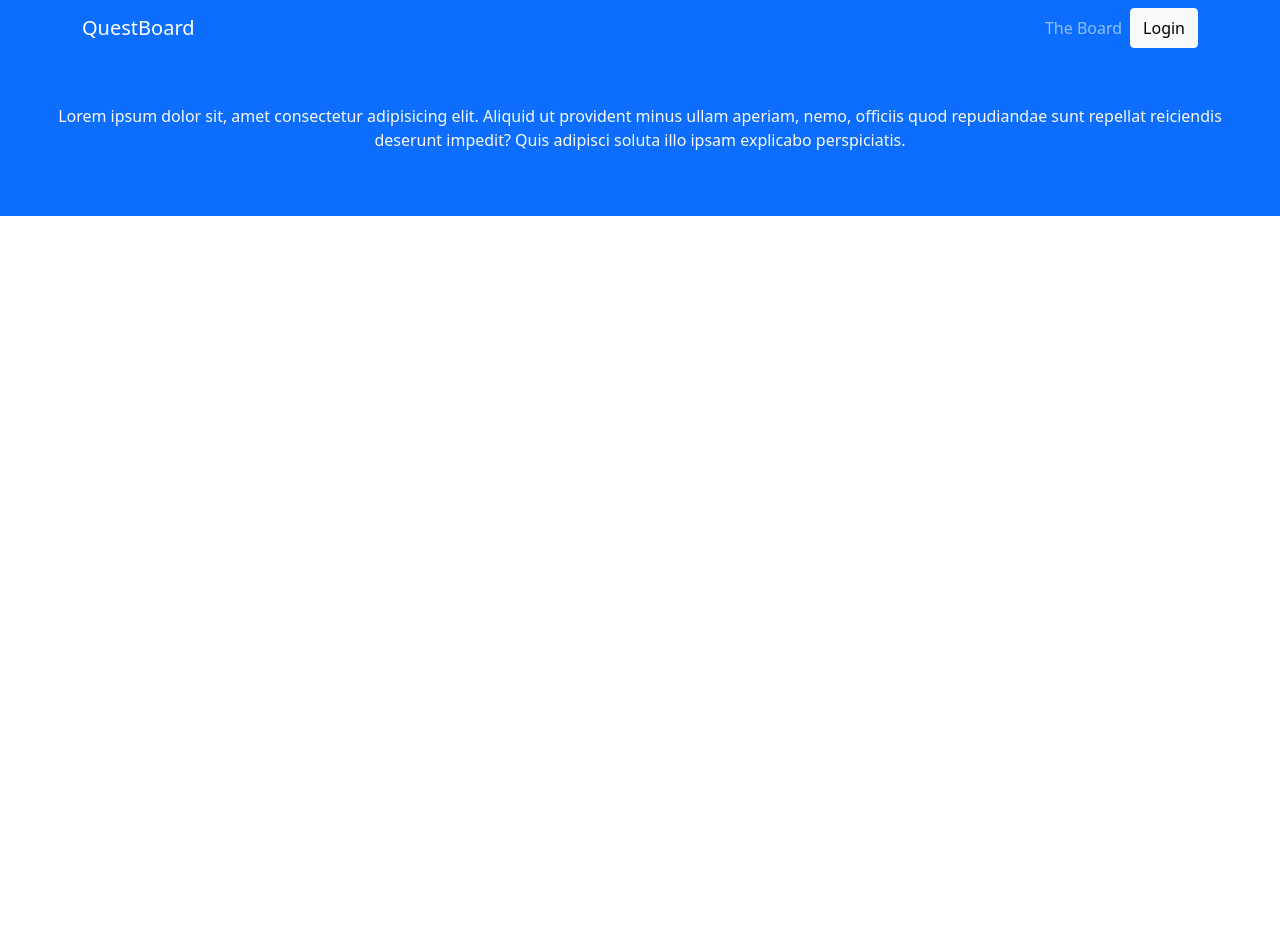
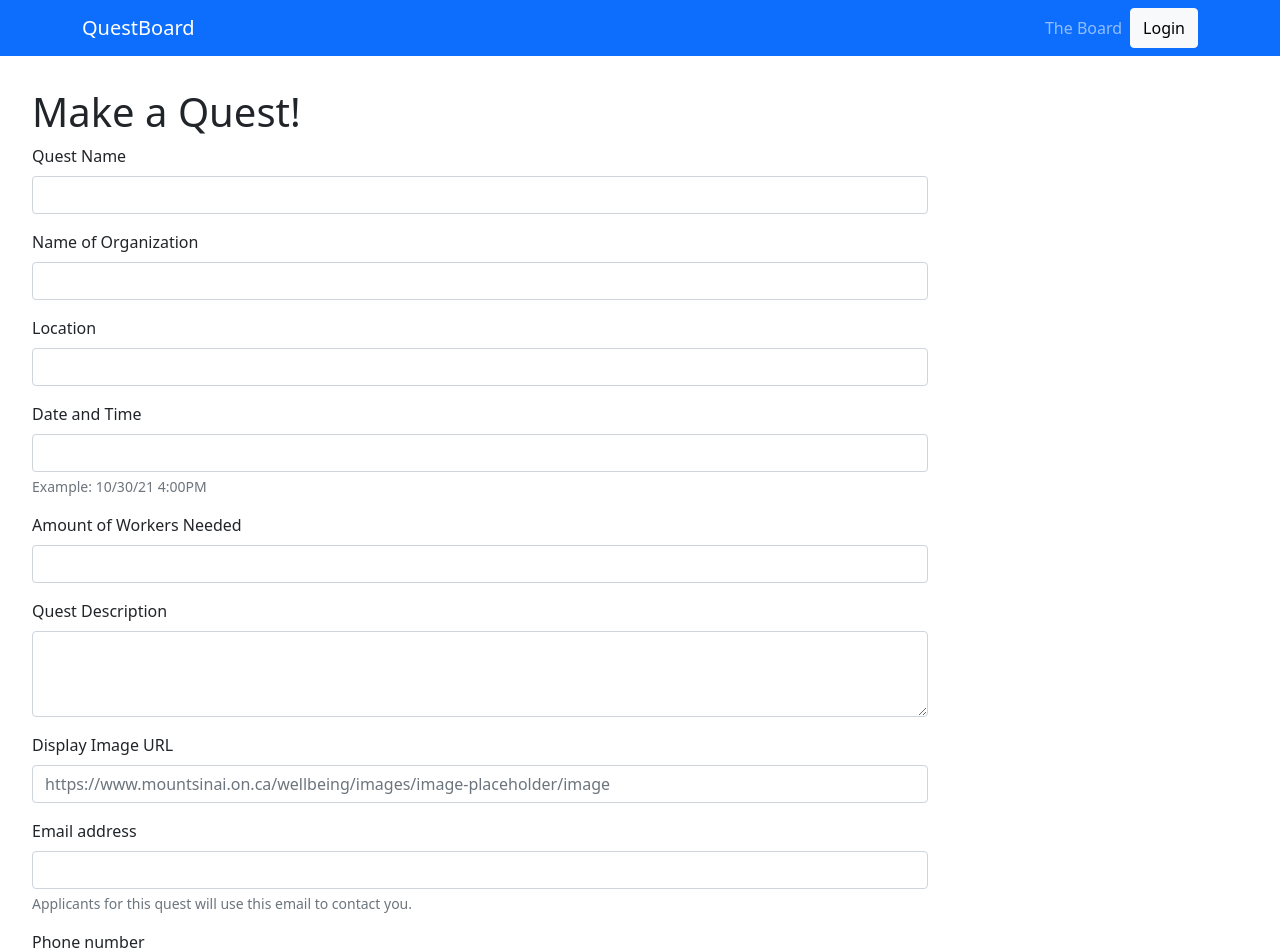
Before and after one commit to Brandon9598/QuestBoard, a React (Create React App) app: page /makejob in a window 1280 px wide. Shown: the top 952 px of the page. Before the commit the page ends 800 px from the top, so only its background shows below. Built offline with nearby package versions, Linux system fonts and the light colour scheme; no server answers.

Commit message:
makeJob component made

```diff
--- a/src/Pages/BoardDetailView.jsx
+++ b/src/Pages/BoardDetailView.jsx
@@ -35,6 +35,7 @@ function BoardDetailView(props) {
                     <h3>Organization: {job.orgName ? job.orgName : "No Name Found"}</h3>
                     <h3> Location: {job.location ? job.location : "No Location Found"}</h3>
                     <h3> Time: {job.time ? job.time : "No Time Found"}</h3>
+                    <h3> Workers Needed: {job.workerAmount ? job.workerAmount : "Worker Amount Unspecified"}</h3>
                     <p>{job.description ? job.description : "No Description Found"}</p>
                     <h4>Contact Info: </h4>
                         <h4>{job.phone}</h4>
--- a/src/Pages/BoardListView.jsx
+++ b/src/Pages/BoardListView.jsx
@@ -2,6 +2,7 @@ import React, { useEffect, useState } from 'react'
 import { db } from "../firebase";
 import JobCard from '../Components/JobCard';
 import "./Home.css"
+import { Button } from 'react-bootstrap'
 
 function BoardListView() {
 
@@ -23,6 +24,10 @@ function BoardListView() {
 
     return (
         <div>
+          <div className="makeJob-button" >
+          <Button variant="success" size="lg" href={`/makejob`}>Create Quest!</Button>
+          </div>
+
           <section className="p-5">
             <div className="container">
               <div className="row text-center">
--- a/src/Pages/Home.css
+++ b/src/Pages/Home.css
@@ -128,3 +128,24 @@
   white-space: nowrap;
   text-overflow: ellipsis;
 }
+
+.makeJob-button {
+  align-content: center;
+  padding-top: 1rem;
+  padding-bottom: 0;
+}
+
+.form-div {
+  padding: 2rem;
+  text-align: left;
+  width: 60rem;
+}
+
+.form-error {
+  color: red;
+}
+
+.mb-3 {
+  display: flex;
+  flex-direction: column;
+}
--- /dev/null
+++ b/src/Pages/MakeJob.jsx
@@ -0,0 +1,121 @@
+import React, { useState, useEffect } from 'react'
+import { Form, Button } from 'react-bootstrap'
+import "./Home.css"
+import { useHistory } from "react-router-dom";
+import { useForm } from "react-hook-form";
+
+
+import { db } from "../firebase"
+
+function MakeJob() {
+
+    const [titleInput, setTitle] = useState(""); //useState is asynchronous;
+    const [orgNameInput, setOrgName] = useState("");
+    const [locationInput, setLocation] = useState("");
+    const [dateInput, setDate] = useState("");
+    const [workerAmountInput, setWorkerAmount] = useState("");
+    const [descInput, setDesc] = useState("");
+    const [imgURLInput, setImgUrl] = useState("https://www.mountsinai.on.ca/wellbeing/images/image-placeholder/image");
+    const [emailInput, setEmail] = useState("");
+    const [phoneInput, setPhone] = useState("");
+
+    const history = useHistory();
+
+    const { register, handleSubmit, errors, formState } = useForm({mode: "onChange"});
+
+    const createQuest = (event) => {
+        event.preventDefault();
+        db.collection('jobs').add({
+            title: titleInput,
+            orgName: orgNameInput,
+            location: locationInput,
+            time: dateInput,
+            workerAmount: workerAmountInput,
+            description: descInput,
+            imageURL: imgURLInput,
+            email: emailInput,
+            phone: phoneInput
+        }).then(() => {
+            history.push(`/board`)
+        })
+
+    }
+
+
+
+    return (
+        <div className="form-div">
+            <h1>Make a Quest!</h1>
+            <Form onSubmit={handleSubmit(createQuest)}>
+                <Form.Group className="mb-3" controlId="questName" >
+                <Form.Label>Quest Name</Form.Label>
+                    <Form.Control type="text" name="formQuestName" placeholder={titleInput} onChange={(e) => setTitle(e.target.value)} ref={register({required: "Name is required"})}/>
+                    {errors.formQuestName && <span className="form-error">{errors.formQuestName.message}</span>}
+                </Form.Group>
+
+                <Form.Group className="mb-3">
+                    <Form.Label>Name of Organization</Form.Label>
+                    <Form.Control type="text" name="formQuestOrg" placeholder={orgNameInput} onChange={(e) => setOrgName(e.target.value)} ref={register({required: "Organization is required",})}/>
+                    {errors.formQuestOrg && <span className="form-error">{errors.formQuestOrg.message}</span>}
+                </Form.Group>
+
+                <Form.Group className="mb-3">
+                    <Form.Label>Location</Form.Label>
+                    <Form.Control type="text" name="formQuestLocation" placeholder={locationInput} onChange={(e) => setLocation(e.target.value)} ref={register({required: "Location is required",})}/>
+                    {errors.formQuestLocation && <span className="form-error">{errors.formQuestLocation.message}</span>}
+                </Form.Group>
+
+                <Form.Group className="mb-3">
+                    <Form.Label>Date and Time</Form.Label>
+                    <Form.Control type="text" name="formQuestDate" placeholder={dateInput} onChange={(e) => setDate(e.target.value)} ref={register({required: "Date is required",})}/>
+                    {errors.formQuestDate && <span className="form-error">{errors.formQuestDate.message}</span>}
+                    <Form.Text className="text-muted">
+                        Example: 10/30/21 4:00PM
+                    </Form.Text>
+                </Form.Group>
+
+                <Form.Group className="mb-3">
+                    <Form.Label>Amount of Workers Needed</Form.Label>
+                    <Form.Control type="text" name="formQuestWorkerAmount" placeholder={workerAmountInput} onChange={(e) => setWorkerAmount(e.target.value)} ref={register({required: "Worker Amount is required",})}/>
+                    {errors.formQuestWorkerAmount && <span className="form-error">{errors.formQuestWorkerAmount.message}</span>}
+                </Form.Group>
+
+                <Form.Group className="mb-3">
+                    <Form.Label>Quest Description</Form.Label>
+                    <Form.Control as="textarea" name="formQuestDesc" rows={3} placeholder="Write a description here!" placeholder={descInput} onChange={(e) => setDesc(e.target.value)} ref={register({required: "Description is required",})}/>
+                    {errors.formQuestDesc && <span className="form-error">{errors.formQuestDesc.message}</span>}
+                </Form.Group>
+
+                <Form.Group className="mb-3">
+                    <Form.Label>Display Image URL</Form.Label>
+                    <Form.Control type="text" name="formQuestImgURL" placeholder={imgURLInput} onChange={(e) => setImgUrl(e.target.value)} ref={register({required: "Image URL is required",})}/>
+                    {errors.formQuestImgURL && <span className="form-error">{errors.formQuestImgURL.message}</span>}
+                </Form.Group>
+
+                <Form.Group className="mb-3">
+                    <Form.Label>Email address</Form.Label>
+                    <Form.Control type="email" name="formQuestEmail" placeholder="name@example.com" placeholder={emailInput} onChange={(e) => setEmail(e.target.value)} ref={register({required: "Email is required",})}/>
+                    {errors.formQuestEmail && <span className="form-error">{errors.formQuestEmail.message}</span>}
+                    <Form.Text className="text-muted">
+                        Applicants for this quest will use this email to contact you.
+                    </Form.Text>
+                </Form.Group>
+
+                <Form.Group className="mb-3">
+                    <Form.Label>Phone number</Form.Label>
+                    <Form.Control type="phone" name="formQuestPhone" placeholder="(555)555-5555" placeholder={phoneInput} onChange={(e) => setPhone(e.target.value)} ref={register({required: "Phone number is required",})}/>
+                    {errors.formQuestPhone && <span className="form-error">{errors.formQuestPhone.message}</span>}
+                    <Form.Text className="text-muted">
+                        Applicants for this quest will use this phone number to contact you.
+                    </Form.Text>
+                </Form.Group>
+
+                <Button variant="success" type="submit" disabled={!formState.isValid} onClick={createQuest}>Create Quest</Button>
+
+            </Form>
+        </div>
+    )
+
+}
+
+export default MakeJob
--- a/src/routes.js
+++ b/src/routes.js
@@ -3,6 +3,7 @@ import { Route } from 'react-router-dom'
 import HomeView from './Pages/Home'
 import BoardListView from './Pages/BoardListView'
 import BoardDetailView from './Pages/BoardDetailView'
+import MakeJob from './Pages/MakeJob'
 
 const BaseRouter = () => {
     return (
@@ -10,6 +11,7 @@ const BaseRouter = () => {
             <Route exact path = "/" component={HomeView}/>
             <Route exact path = "/board" component={BoardListView}/>
             <Route exact path = "/board/:boardID" component={BoardDetailView}/>
+            <Route exact path = "/makejob" component={MakeJob} />
         </div>
     )
 }
```
